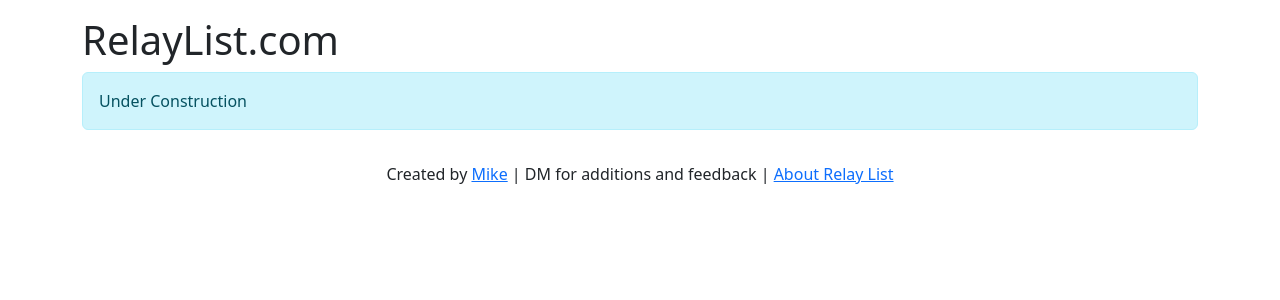
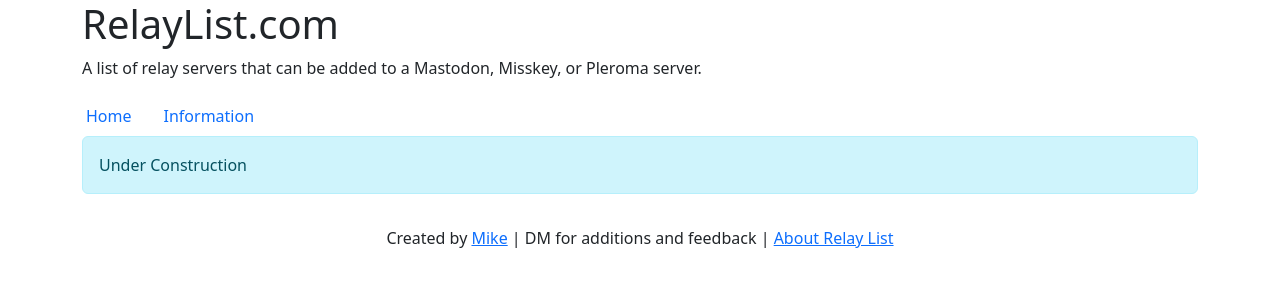
Before and after one commit to mlapida/relaylist-frontend, a Next.js app: page /info in a window 1280 px wide. Shown: the top 300 px of the page. Built offline with nearby package versions, Linux system fonts and the light colour scheme.

Commit message:
Created components

```diff
--- /dev/null
+++ b/components/footer.js
@@ -0,0 +1,12 @@
+import Row from 'react-bootstrap/Row';
+import styles from '../styles/Home.module.css'
+
+
+export default function Footer({ children }) {
+    return (
+      <>
+    <Row><footer className={styles.main}><p>Created by <a rel="me" href="https://mastodon.lapidak.is/@mike">Mike</a> | DM for additions and feedback | <a href="https://empty.coffee/why-i-built-relaylist-mastodon/">About Relay List</a></p></footer>
+        </Row>
+</>
+)
+}
--- /dev/null
+++ b/components/header.js
@@ -0,0 +1,27 @@
+import Head from 'next/head'
+
+export default function Header({ children }) {
+    return (
+    <>
+    <Head>
+        <title>Relay List - Connecting the Fediverse</title>
+        <meta name="description" content="A regularly updated list of relays for use with Mastodon, Misskey, Pleroma and other ActivityPub servers." />
+        <meta name="viewport" content="width=device-width, initial-scale=1" />
+
+        <meta property="og:url" content="https://relaylist.com" />
+        <meta property="og:type" content="website" />
+        <meta property="og:title" content="Relay List - Connecting the Fediverse" />
+        <meta property="og:description" content="A regularly updated list of relays for use with Mastodon, Misskey, Pleroma and other ActivityPub servers." />
+        <meta property="og:image" content="/train.png" />
+
+        <meta name="twitter:card" content="summary_large_image" />
+        <meta property="twitter:domain" content="relaylist.com" />
+        <meta property="twitter:url" content="https://relaylist.com" />
+        <meta name="twitter:title" content="Relay List - Connecting the Fediverse" />
+        <meta name="twitter:description" content="A regularly updated list of relays for use with Mastodon, Misskey, Pleroma and other ActivityPub servers." />
+        <meta name="twitter:image" content="/train.png" />
+        <link rel="icon" href="/favicon.ico" />
+    </Head>
+    </>
+    )
+}
--- /dev/null
+++ b/components/layout.js
@@ -0,0 +1,27 @@
+import Navbar from './navbar'
+import Footer from './footer'
+import Header from './header'
+import Title from './title'
+import Image from 'next/image'
+import styles from '../styles/Home.module.css'
+import 'bootstrap/dist/css/bootstrap.css'
+import moment from 'moment';
+import Alert from 'react-bootstrap/Alert';
+import Container from 'react-bootstrap/Container';
+import Row from 'react-bootstrap/Row';
+import Col from 'react-bootstrap/Col';
+import Nav from 'react-bootstrap/Nav';
+
+export default function Layout({ children }) {
+  return (
+    <>
+    <Header />
+    <Container>
+    <Title />
+    <Navbar />
+    <main>{children}</main>
+    <Footer />
+    </Container>
+    </>
+  )
+}
--- /dev/null
+++ b/components/navbar.js
@@ -0,0 +1,20 @@
+import Row from 'react-bootstrap/Row';
+import Nav from 'react-bootstrap/Nav';
+
+
+export default function Navbar({ children }) {
+    return (
+      <>
+<Row>
+    <Nav activeKey="/">
+        <Nav.Item>
+          <Nav.Link href="/">Home</Nav.Link>
+        </Nav.Item>
+        <Nav.Item>
+          <Nav.Link href="/info">Information</Nav.Link>
+        </Nav.Item>
+    </Nav>
+</Row>
+</>
+)
+}
--- /dev/null
+++ b/components/title.js
@@ -0,0 +1,12 @@
+import Row from 'react-bootstrap/Row';
+import styles from '../styles/Home.module.css'
+
+
+export default function Title({ children }) {
+    return (
+      <>
+<Row><h1 className={styles.title}>RelayList.com</h1></Row>
+      <Row><p>A list of relay servers that can be added to a Mastodon, Misskey, or Pleroma server.</p></Row>
+</>
+)
+}
--- a/pages/info.js
+++ b/pages/info.js
@@ -4,40 +4,18 @@ import styles from '../styles/Home.module.css'
 import 'bootstrap/dist/css/bootstrap.css'
 
 import Alert from 'react-bootstrap/Alert';
-import Container from 'react-bootstrap/Container';
 import Row from 'react-bootstrap/Row';
 import Col from 'react-bootstrap/Col';
+import Layout from '../components/layout'
+
 
 export default function Home() {
 
   return (
     <>
-      <Head>
-        <title>Relay List - About</title>
-        <meta name="description" content="A regularly updated list of relays for use with Mastodon, Misskey, Pleroma and other ActivityPub servers." />
-        <meta name="viewport" content="width=device-width, initial-scale=1" />
-
-        <meta property="og:url" content="https://relaylist.com/info" />
-        <meta property="og:type" content="website" />
-        <meta property="og:title" content="Relay List - Connecting the Fediverse" />
-        <meta property="og:description" content="A regularly updated list of relays for use with Mastodon, Misskey, Pleroma and other ActivityPub servers." />
-        <meta property="og:image" content="/train.png" />
-
-        <meta name="twitter:card" content="summary_large_image" />
-        <meta property="twitter:domain" content="relaylist.com" />
-        <meta property="twitter:url" content="https://relaylist.com/info" />
-        <meta name="twitter:title" content="Relay List - Connecting the Fediverse" />
-        <meta name="twitter:description" content="A regularly updated list of relays for use with Mastodon, Misskey, Pleroma and other ActivityPub servers." />
-        <meta name="twitter:image" content="/train.png" />
-        <link rel="icon" href="/favicon.ico" />
-      </Head>
-      <main className={styles.main}>
-      <Container>
-      <Row><h1 className={styles.title}>RelayList.com</h1></Row>
+      <Layout>
         <Alert variant="info">Under Construction</Alert>
-      <footer className={styles.main}><p>Created by <a rel="me" href="https://mastodon.lapidak.is/@mike">Mike</a> | DM for additions and feedback | <a href="https://empty.coffee/why-i-built-relaylist-mastodon/">About Relay List</a></p></footer>
-      </Container>
-      </main>
+      </Layout>
     </>
   );
 }
```
Also changed, not shown: pages/index.js (+5 -29 lines).
